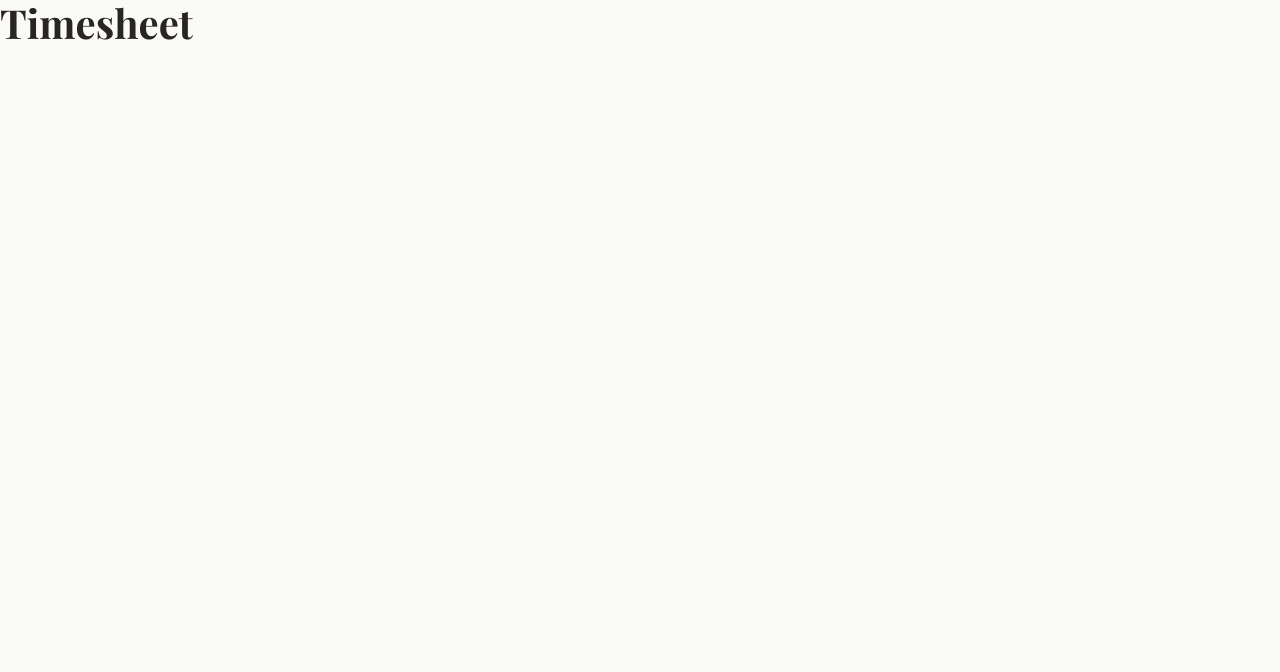
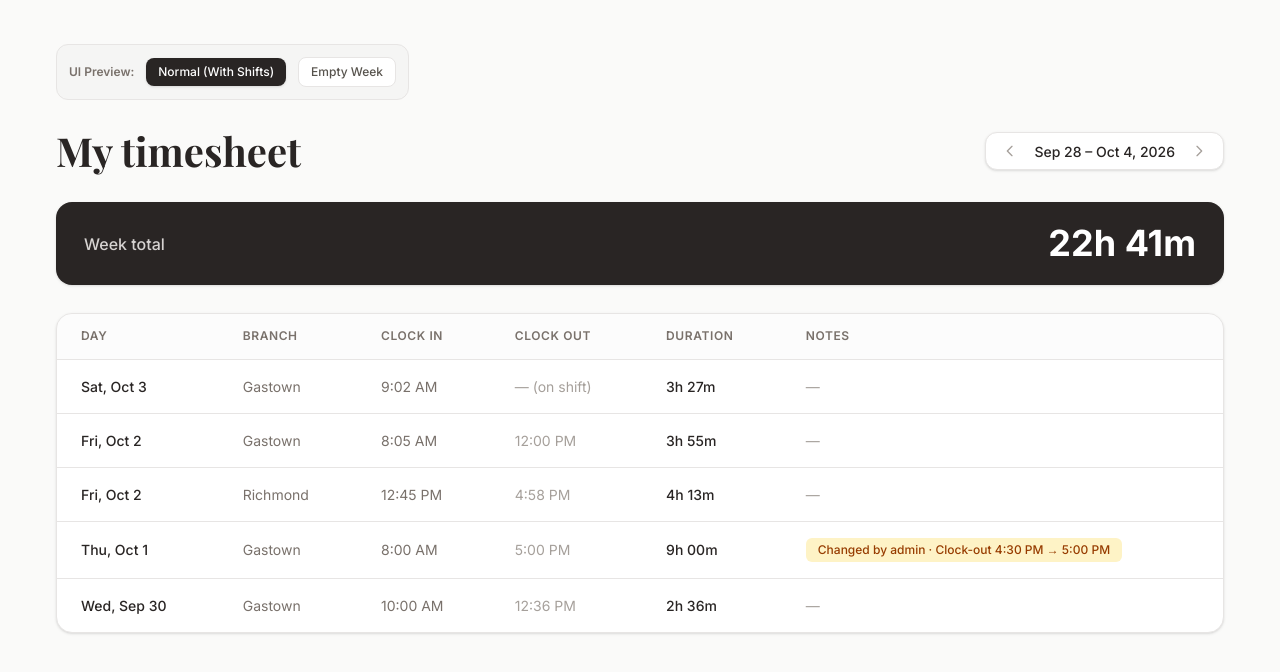
Before and after one commit to yk-graph/shift-manager, a Next.js app: page /timesheet in a window 1280 px wide. Shown: the top 672 px of the page. Built offline with nearby package versions, Linux system fonts and the light colour scheme.

Commit message:
implement employee timesheet

```diff
--- a/app/(employee)/timesheet/page.tsx
+++ b/app/(employee)/timesheet/page.tsx
@@ -1,3 +1,216 @@
+'use client'
+
+import { useState } from 'react'
+
 export default function TimesheetPage() {
-  return <h1 className="text-h1">Timesheet</h1>
+  // State for toggling between normal and empty state for UI testing
+  const [isEmptyWeek, setIsEmptyWeek] = useState(false)
+
+  // Mock data for timesheet shifts matching Figma mobile specs
+  const shifts = [
+    {
+      id: 1,
+      day: 'Sat, Oct 3',
+      branch: 'Gastown',
+      clockIn: '9:02 AM',
+      clockOut: '— (on shift)',
+      duration: '3h 27m',
+      notes: null,
+    },
+    {
+      id: 2,
+      day: 'Fri, Oct 2',
+      branch: 'Gastown',
+      clockIn: '8:05 AM',
+      clockOut: '12:00 PM',
+      duration: '3h 55m',
+      notes: null,
+    },
+    {
+      id: 3,
+      day: 'Fri, Oct 2',
+      branch: 'Richmond',
+      clockIn: '12:45 PM',
+      clockOut: '4:58 PM',
+      duration: '4h 13m',
+      notes: null,
+    },
+    {
+      id: 4,
+      day: 'Thu, Oct 1',
+      branch: 'Gastown',
+      clockIn: '8:00 AM',
+      clockOut: '5:00 PM',
+      duration: '9h 00m',
+      notes: 'Changed by admin · Clock-out 4:30 PM → 5:00 PM',
+    },
+    {
+      id: 5,
+      day: 'Wed, Sep 30',
+      branch: 'Gastown',
+      clockIn: '10:00 AM',
+      clockOut: '12:36 PM',
+      duration: '2h 36m',
+      notes: null,
+    },
+  ]
+
+  return (
+    <div className="px-5 sm:px-[56px] py-6 sm:py-[44px] space-y-[28px]">
+      {/* UI Preview Mode Toggle Buttons (For testing both states) */}
+      <div className="flex items-center gap-3 bg-stone-100 p-3 rounded-xl w-fit border border-border-default">
+        <span className="text-xs font-semibold text-text-secondary">UI Preview:</span>
+        <button
+          onClick={() => setIsEmptyWeek(false)}
+          className={`px-3 py-1.5 rounded-lg text-xs font-medium transition ${
+            !isEmptyWeek
+              ? 'bg-stone-800 text-white shadow-sm'
+              : 'bg-white text-stone-600 border border-border-default hover:bg-stone-50'
+          }`}
+        >
+          Normal (With Shifts)
+        </button>
+        <button
+          onClick={() => setIsEmptyWeek(true)}
+          className={`px-3 py-1.5 rounded-lg text-xs font-medium transition ${
+            isEmptyWeek
+              ? 'bg-orange-700 text-white shadow-sm'
+              : 'bg-white text-stone-600 border border-border-default hover:bg-stone-50'
+          }`}
+        >
+          Empty Week
+        </button>
+      </div>
+
+      {/* Top Header: Title and Date Range Pagination aligned in one row */}
+      <div className="flex flex-col sm:flex-row sm:items-center justify-between gap-4">
+        <h1 className="text-h1 text-text-primary">My timesheet</h1>
+        <div className="flex items-center gap-3 bg-bg-surface border border-border-default rounded-xl px-3 py-1.5 shadow-sm w-fit">
+          <button
+            type="button"
+            className="text-stone-400 hover:text-text-primary transition p-1"
+            aria-label="Previous week"
+          >
+            <svg className="w-4 h-4" fill="none" viewBox="0 0 24 24" stroke="currentColor">
+              <path strokeLinecap="round" strokeLinejoin="round" strokeWidth="2" d="M15 19l-7-7 7-7" />
+            </svg>
+          </button>
+          <span className="text-body-sm-medium text-text-primary">
+            {isEmptyWeek ? 'Oct 5 – Oct 11, 2026' : 'Sep 28 – Oct 4, 2026'}
+          </span>
+          <button
+            type="button"
+            className="text-stone-400 hover:text-text-primary transition p-1"
+            aria-label="Next week"
+          >
+            <svg className="w-4 h-4" fill="none" viewBox="0 0 24 24" stroke="currentColor">
+              <path strokeLinecap="round" strokeLinejoin="round" strokeWidth="2" d="M9 5l7 7-7 7" />
+            </svg>
+          </button>
+        </div>
+      </div>
+
+      {/* Week Total Banner */}
+      <div className="bg-stone-800 text-white rounded-2xl p-[20px_28px] flex items-center justify-between shadow-sm">
+        <span className="text-body-medium text-stone-300">Week total</span>
+        <span className="text-stat text-white">{isEmptyWeek ? '0h 00m' : '22h 41m'}</span>
+      </div>
+
+      {/* Shifts Container */}
+      {isEmptyWeek ? (
+        /* --- Empty State Card --- */
+        <div className="bg-bg-surface border border-border-default rounded-2xl p-12 text-center shadow-sm">
+          <div className="flex flex-col items-center justify-center space-y-3">
+            <div className="w-12 h-12 rounded-full bg-stone-100 flex items-center justify-center text-stone-400">
+              <svg className="w-6 h-6" fill="none" viewBox="0 0 24 24" stroke="currentColor">
+                <path
+                  strokeLinecap="round"
+                  strokeLinejoin="round"
+                  strokeWidth="1.5"
+                  d="M8 7V3m8 4V3m-9 8h10M5 21h14a2 2 0 002-2V7a2 2 0 00-2-2H5a2 2 0 00-2 2v12a2 2 0 002 2z"
+                />
+              </svg>
+            </div>
+            <div className="space-y-1">
+              <p className="text-title-md text-text-primary">No shifts yet</p>
+              <p className="text-body-sm text-text-secondary">Your shifts will show up here after you clock in.</p>
+            </div>
+          </div>
+        </div>
+      ) : (
+        <>
+          {/* --- Mobile View: Figma-matching Card List (E-MB_04) --- */}
+          <div className="block sm:hidden space-y-3">
+            {shifts.map((shift) => (
+              <div
+                key={shift.id}
+                className="bg-bg-surface border border-border-default rounded-2xl p-[14px_16px] shadow-sm space-y-1.5"
+              >
+                {/* Top Row: Day */}
+                <span className="text-body font-semibold text-text-primary block">{shift.day}</span>
+
+                {/* Bottom Row: Left (Time & Branch stacked) and Right (Duration aligned to bottom) */}
+                <div className="flex items-end justify-between">
+                  <div className="space-y-0.5">
+                    <span className="text-body-sm text-text-secondary block">
+                      {shift.clockIn} – {shift.clockOut}
+                    </span>
+                    <span className="text-body-sm text-text-secondary block">{shift.branch}</span>
+                  </div>
+                  <span className="text-body-sm font-semibold text-text-primary">{shift.duration}</span>
+                </div>
+
+                {/* Admin Note if exists */}
+                {shift.notes && (
+                  <div className="pt-2 mt-1 border-t border-border-default">
+                    <span className="inline-flex items-center gap-1.5 px-2.5 py-1 rounded-md bg-amber-100 text-amber-800 text-xs font-medium">
+                      {shift.notes}
+                    </span>
+                  </div>
+                )}
+              </div>
+            ))}
+          </div>
+
+          {/* --- PC View: Table (E-PC_04) --- */}
+          <div className="hidden sm:block bg-bg-surface border border-border-default rounded-2xl overflow-hidden shadow-sm">
+            <div className="overflow-x-auto">
+              <table className="w-full text-left border-collapse">
+                <thead>
+                  <tr className="border-b border-border-default text-caption text-text-secondary uppercase tracking-wider bg-stone-50/50">
+                    <th className="py-3.5 px-6 font-semibold">Day</th>
+                    <th className="py-3.5 px-6 font-semibold">Branch</th>
+                    <th className="py-3.5 px-6 font-semibold">Clock in</th>
+                    <th className="py-3.5 px-6 font-semibold">Clock out</th>
+                    <th className="py-3.5 px-6 font-semibold">Duration</th>
+                    <th className="py-3.5 px-6 font-semibold">Notes</th>
+                  </tr>
+                </thead>
+                <tbody className="divide-y divide-border-default text-body-sm">
+                  {shifts.map((shift) => (
+                    <tr key={shift.id} className="hover:bg-stone-50/50 transition">
+                      <td className="py-4 px-6 font-medium text-text-primary">{shift.day}</td>
+                      <td className="py-4 px-6 text-text-secondary">{shift.branch}</td>
+                      <td className="py-4 px-6 text-text-secondary">{shift.clockIn}</td>
+                      <td className="py-4 px-6 text-stone-400">{shift.clockOut}</td>
+                      <td className="py-4 px-6 font-medium text-text-primary">{shift.duration}</td>
+                      <td className="py-4 px-6">
+                        {shift.notes ? (
+                          <span className="inline-flex items-center gap-1.5 px-3 py-1 rounded-md bg-amber-100 text-amber-800 text-xs font-medium">
+                            {shift.notes}
+                          </span>
+                        ) : (
+                          <span className="text-stone-400">—</span>
+                        )}
+                      </td>
+                    </tr>
+                  ))}
+                </tbody>
+              </table>
+            </div>
+          </div>
+        </>
+      )}
+    </div>
+  )
 }
```
Also changed, not shown: app/(employee)/clock/page.tsx (+11 -11 lines).
